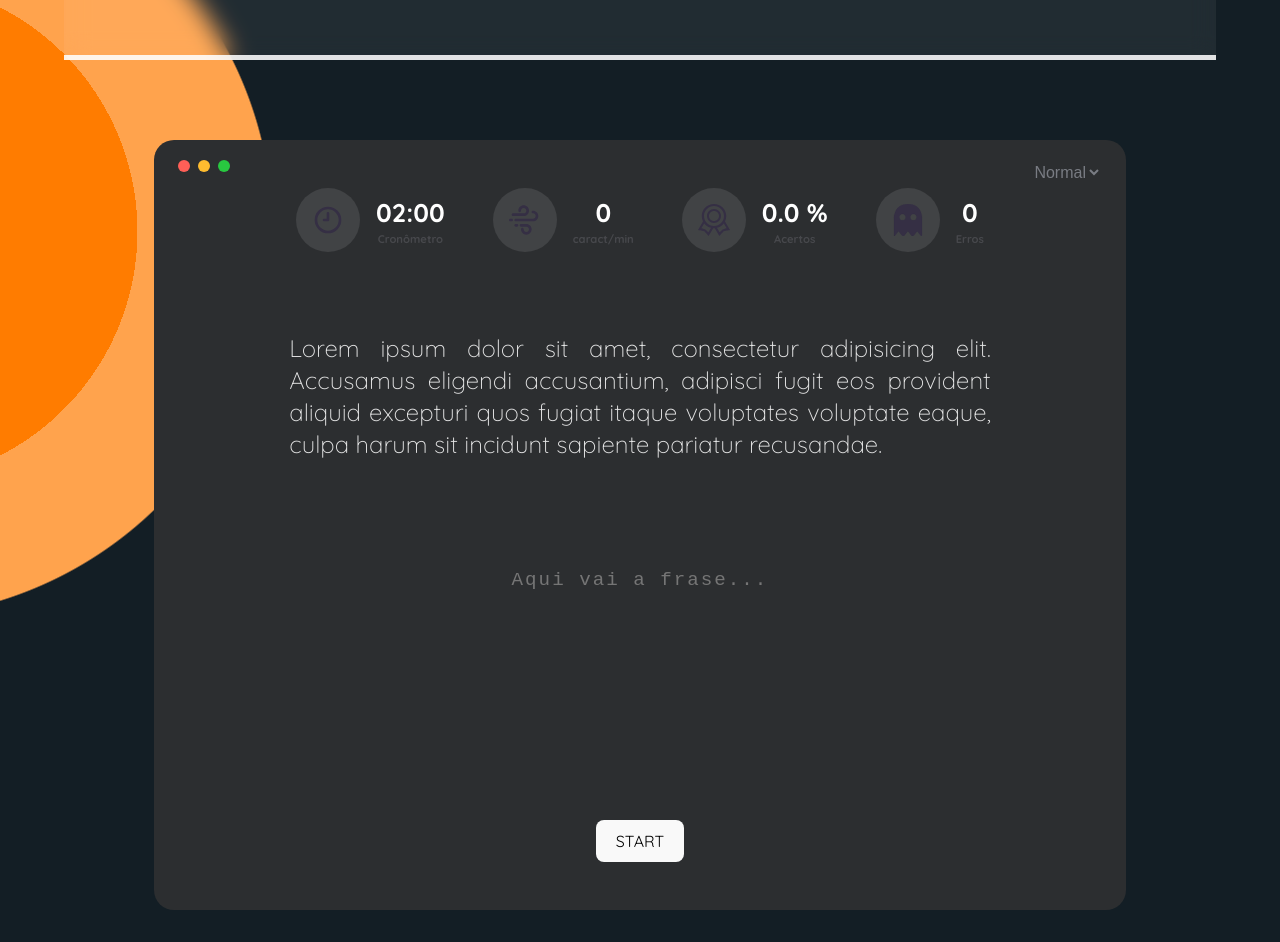
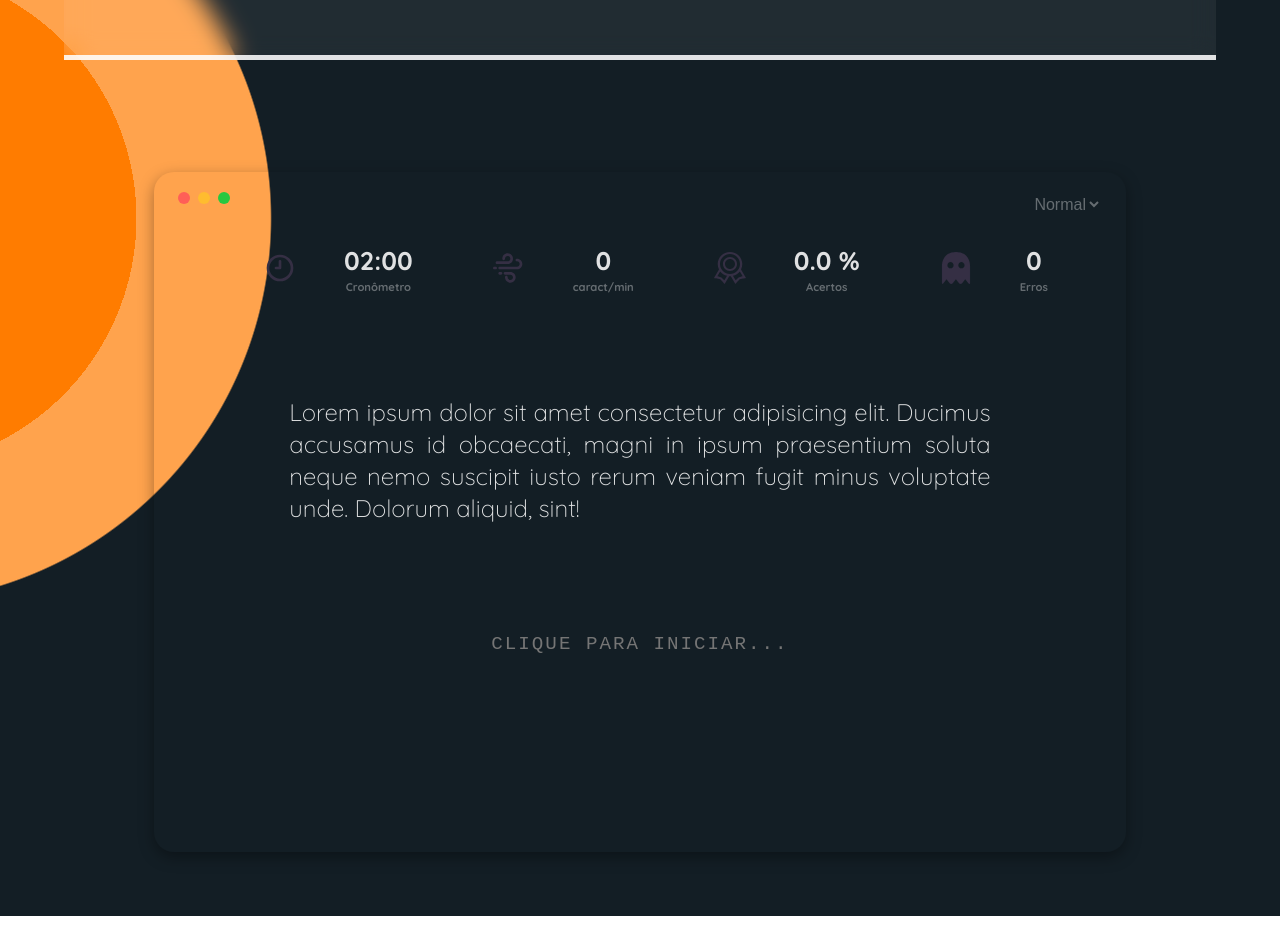
Before and after one commit to igorfig/quicktyping-challenge-app, a React (Vite) app: page /jogo in a window 1280 px wide. Shown: the part 514-1456 px from the top of the page. After the commit the page ends 1430 px from the top, so only its background shows below. Built offline with nearby package versions, Linux system fonts and the light colour scheme.

Commit message:
refactor & loader added

```diff
--- a/src/components/Typing/index.jsx
+++ b/src/components/Typing/index.jsx
@@ -1,4 +1,5 @@
-import { useState, useEffect, useCallback, useMemo } from 'react';
+import { useState, useRef, useEffect, useCallback, useMemo } from 'react';
+import { ThreeDots } from 'react-loader-spinner'
 
 import {
 	Container,
@@ -17,7 +18,6 @@ import charPerMinutesImg from '../../assets/images/icons/charPerMinutes.svg';
 import clockImg from '../../assets/images/icons/clock.svg';
 
 export default function Typing() {
-
 	/* TIMER STATES */
 	const [totalSecondsAmount, setTotalSecondsAmount] = useState(120);
 	const [start, setStart] = useState(false);
@@ -41,10 +41,12 @@ export default function Typing() {
 	/* TYPING STATES*/
 
 	const [typing, setTyping] = useState('');
-	const [phrase, setPhrase] = useState('Lorem ipsum dolor sit amet, consectetur adipisicing elit. Accusamus eligendi accusantium, adipisci fugit eos provident aliquid excepturi quos fugiat itaque voluptates voluptate eaque, culpa harum sit incidunt sapiente pariatur recusandae.');
+	const [phrase, setPhrase] = useState('Lorem ipsum dolor sit amet consectetur adipisicing elit. Ducimus accusamus id obcaecati, magni in ipsum praesentium soluta neque nemo suscipit iusto rerum veniam fugit minus voluptate unde. Dolorum aliquid, sint!');
 	const [hasTypo, setHasTypo] = useState(false);
 	const [typosDetails, setTyposDetails] = useState([])
 	const [lettersTyped, setLettersTyped] = useState(0);
+
+	const typingInputRef = useRef(null);
 
 	const handleChange = useCallback((event) => {
 		const typingSplitted = event.target.value.split('');
@@ -93,6 +95,15 @@ export default function Typing() {
 		}
 	}, [start])
 
+
+	useEffect(() => {
+		if(start) {
+			if(typosDetails.length === 0 && typing.length === phrase.length){
+				setStart(false)
+				typingInputRef.current.disabled = true;
+			};
+		}
+	}, [typosDetails, typing, phrase])
 
 	return (
 		<Container>
@@ -155,17 +166,33 @@ export default function Typing() {
 				</Average>
 			</AverageContainer>
 
+			{phrase ? (
+				<>
 					<Phrase>
 						{phrase}
 					</Phrase>
 
 					<TypingField
+						ref={typingInputRef}
 						error={hasTypo ? 1 : 0}
 						onChange={handleChange}
 						value={typing}
-				placeholder="Aqui vai a frase..."/>
+						onFocus={() => setStart(true)}
+						placeholder="CLIQUE PARA INICIAR..."/>
+				</>
+			) : (
+				<ThreeDots
+					height="80"
+					width="80"
+					radius="9"
+					color="#ffffffde"
+					ariaLabel="three-dots-loading"
+					wrapperStyle={{}}
+					wrapperClassName=""
+					visible={true}
+				 />
+			)}
 
-			<button onClick={() => setStart(prevState => !prevState)}>START</button> {/* TIMER HANDLER TEST */}
 		</Container>
 	)
 }
--- a/src/components/Typing/styles.js
+++ b/src/components/Typing/styles.js
@@ -3,7 +3,7 @@ import styled from 'styled-components';
 export const Container = styled.div`
 	width: 80%;
 	padding: 3rem;
-	background: #2C2E30;
+	background: ${({ theme }) => theme.bgSecondary};
 	border-radius: 1.25rem;
 	position: relative;
 	display: flex;
@@ -11,6 +11,24 @@ export const Container = styled.div`
 	align-items: center;
 	justify-content: center;
 	gap: 5rem;
+	box-shadow: rgba(0, 0, 0, 0.35) 0px 5px 15px;
+	margin: 2rem 0;
+
+
+
+	&  p {
+		animation: fade-in .5s 1 ease-in;
+		@keyframes fade-in {
+			from {
+				opacity: 0;
+				transform: translateX(-10%);
+			}
+			 to {
+			 	opacity: 1;
+			 }
+		}
+ 	}
+
 `
 
 export const Dots = styled.div`
@@ -55,7 +73,8 @@ export const Options = styled.div`
 		outline: none;
 		background: transparent;
 
-		color: #797C83;
+		color: ${({ theme }) => theme.textColor};
+		opacity: .4;
 	}
 `
 
@@ -81,11 +100,12 @@ export const Average = styled.div`
 		span {
 			font-weight: bold;
 			font-size: 1.6rem;
-			color: #fff;
+			color: ${({ theme }) => theme.textColor};
 		}
 
 		small {
-			color: #47484C;
+			color: ${({ theme }) => theme.textColor};
+			opacity: .4;
 			font-weight: bold;
 			font-size: .7rem;
 		}
@@ -93,11 +113,12 @@ export const Average = styled.div`
 `
 
 export const ImageContainer = styled.div`
-	background: #414345;
-	padding: 1rem;
+	background: ${({ theme }) => theme.accentColor};
+	padding: 2rem;
 	border-radius: 100%;
 
 	img {
+		height: 32px;
 		width: 32px;
 	}
 `
@@ -108,6 +129,8 @@ export const Phrase = styled.p`
 	font-weight: 300;
 	font-size: 1.5rem;
 	line-height: 2rem;
+	user-select: none;
+	color: ${({ theme }) => theme.textColor};
 `
 
 export const TypingField = styled.textarea`
@@ -126,5 +149,11 @@ export const TypingField = styled.textarea`
 	resize: none;
 	text-align: center;
 	overflow: visible;
+	color: ${({ theme }) => theme.textColor};
 	color: ${({ error, theme }) => error && theme.error};
+
+	&[disabled] {
+		color: #69B578;
+		cursor: disabled;
+	}
 `
```
Lines whose indentation alone changed are shown as unchanged.
